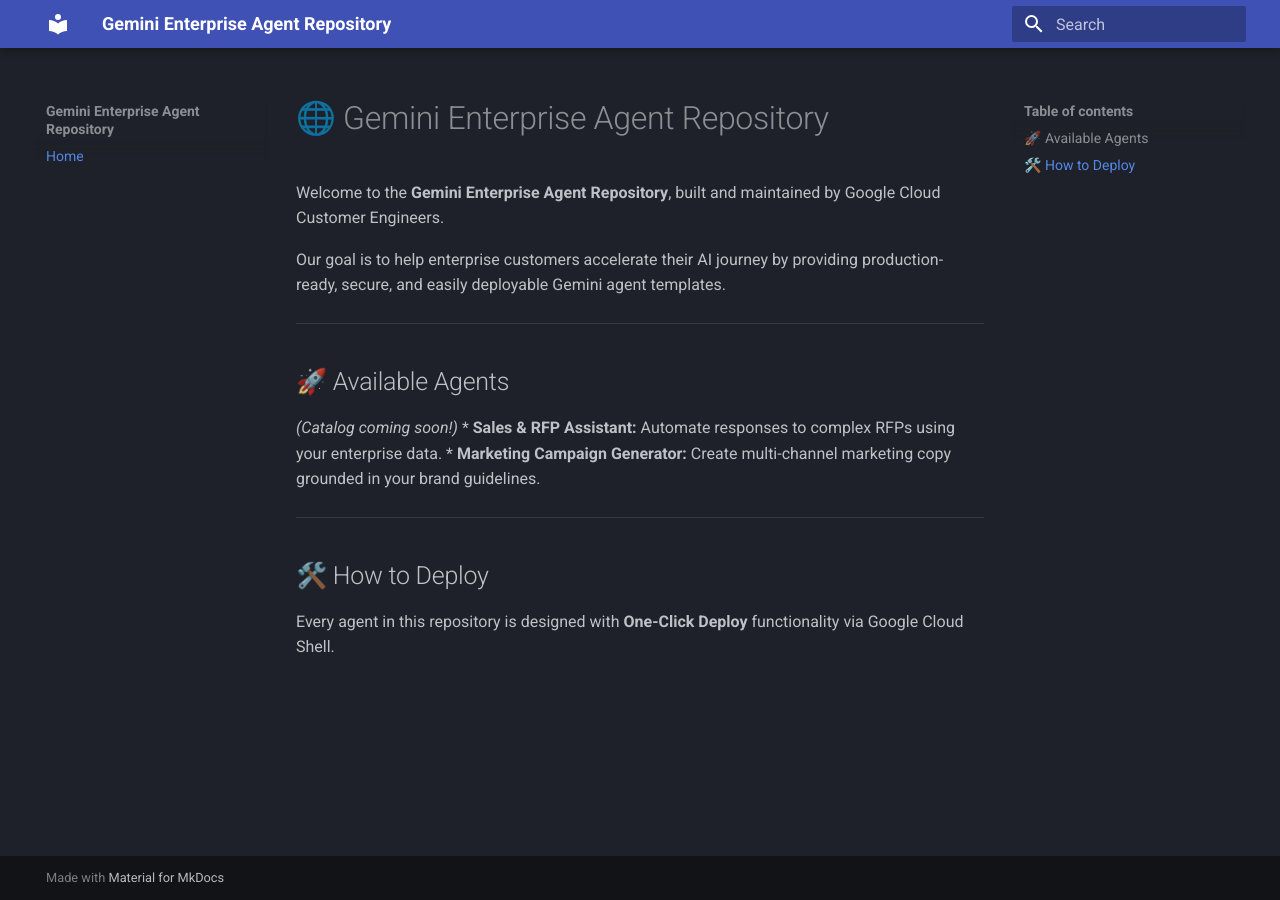
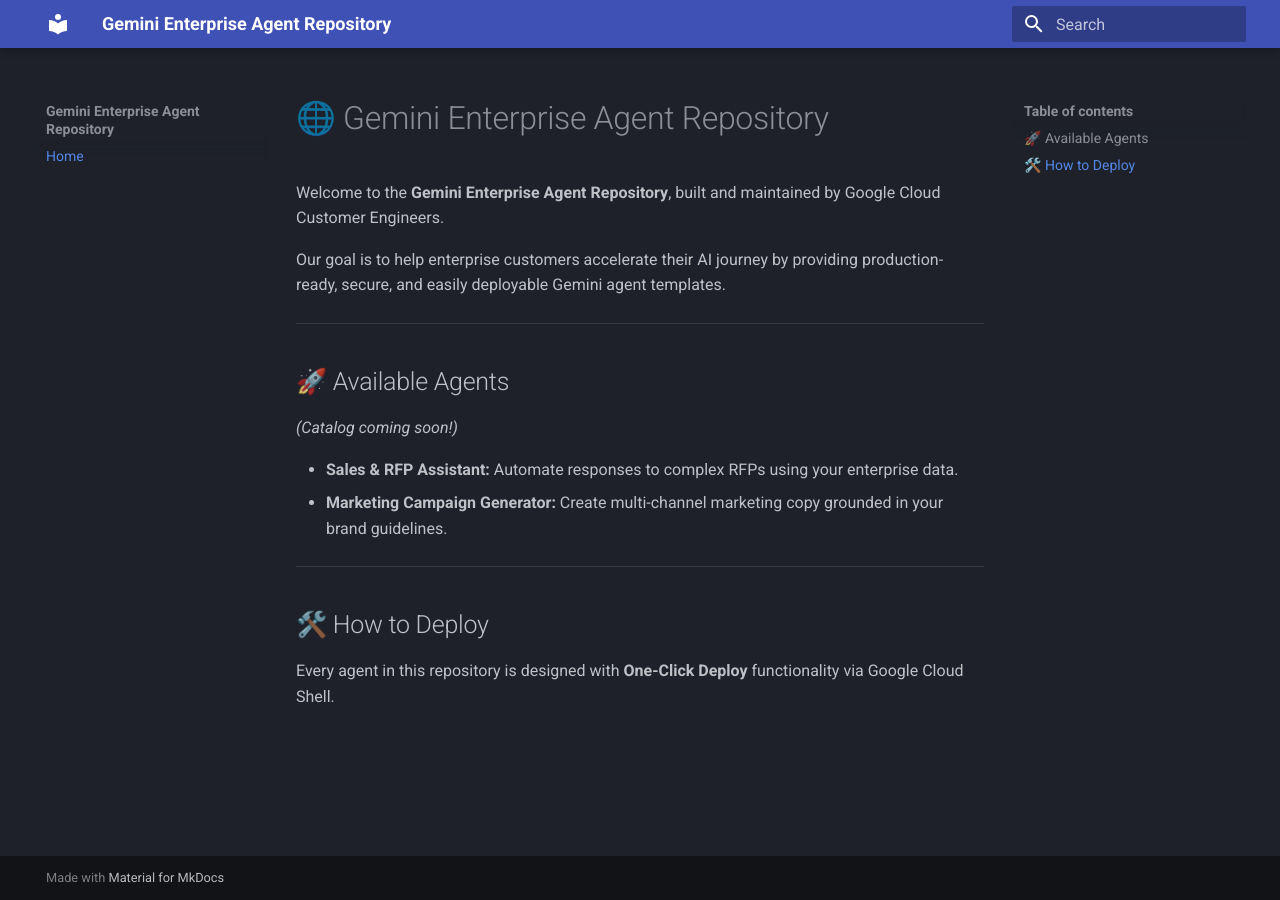
Before and after one commit to gabbarbosateixeira/gemini-enterprise-agent-repository, an MkDocs documentation site: the page built from docs/index.md, in a window 1280 px wide. Built offline with MkDocs 1.6.1 and Material for MkDocs 9.7.7, drawn with Linux system fonts in a browser that asks for light colours.

```diff
--- a/docs/index.md
+++ b/docs/index.md
@@ -8,8 +8,8 @@ Our goal is to help enterprise customers accelerate their AI journey by providin
 
 ## 🚀 Available Agents
 
+*(Catalog coming soon!)*
 
-*(Catalog coming soon!)*
 * **Sales & RFP Assistant:** Automate responses to complex RFPs using your enterprise data.
 * **Marketing Campaign Generator:** Create multi-channel marketing copy grounded in your brand guidelines.
 
```
